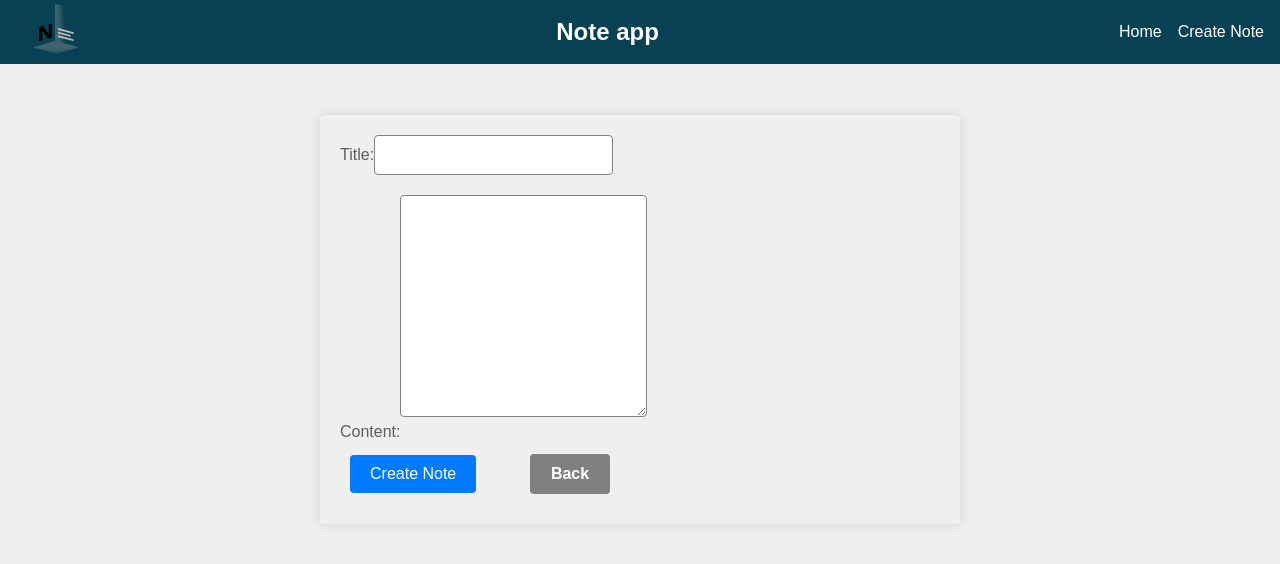
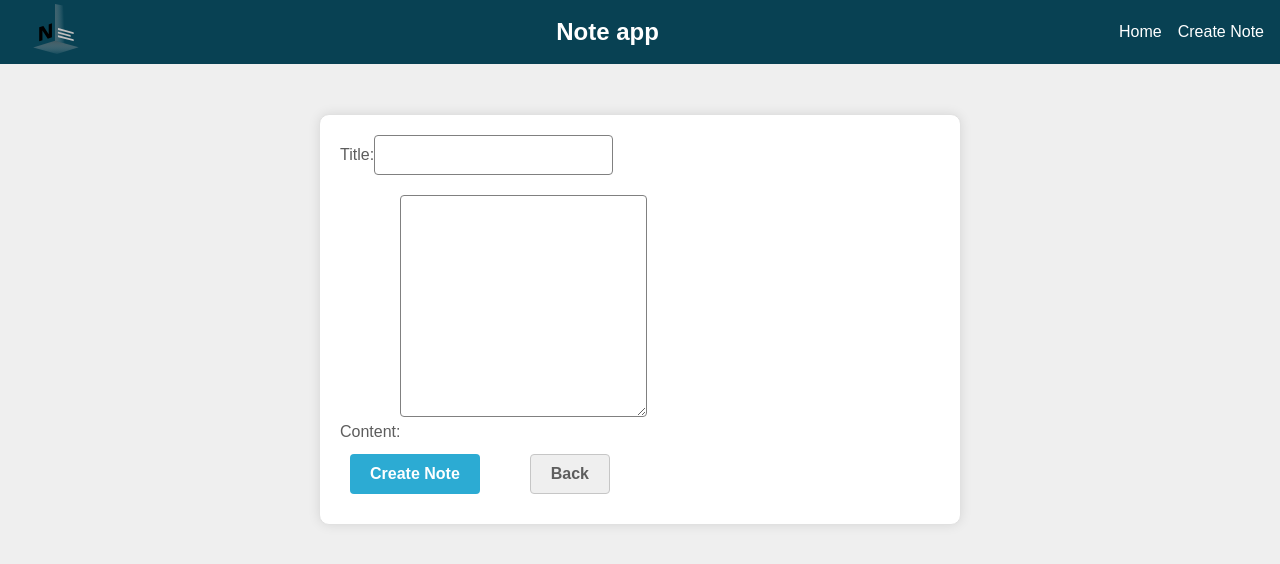
Before and after one commit to zahariev/note-taking-app, a React (Vite) app: page /create in a window 1280 px wide. Shown: the top 564 px of the page. Built offline with nearby package versions, Linux system fonts and the light colour scheme.

Commit message:
ref: back button as a separate component

```diff
--- /dev/null
+++ b/src/components/ButtonBack.tsx
@@ -0,0 +1,31 @@
+import styled from "styled-components";
+import { darken } from "polished";
+import Button from "./Button"; // Import the general Button
+
+interface ButtonProps {
+  color?: string;
+  backgroundColor?: string;
+  border?: string;
+  padding?: string;
+  fontSize?: string;
+  margin?: string;
+  danger?: boolean; // Added this line
+}
+
+// all values can be set to css values defined in the main style css file
+const StyledButton = styled(Button)<ButtonProps>`
+  color: #5d5d5d;
+  background-color: #efefef;
+  border: 1px solid #c6c6c6;
+
+  &:hover {
+    background-color: ${darken(0.1, "#efefef")}
+`;
+
+const ButtonDanger: React.FC<
+  React.ButtonHTMLAttributes<HTMLButtonElement> & ButtonProps
+> = (props) => {
+  return <StyledButton {...props} />;
+};
+
+export default ButtonDanger;
--- a/src/components/ConfirmationDialog.tsx
+++ b/src/components/ConfirmationDialog.tsx
@@ -48,7 +48,7 @@ const ConfirmationDialog: React.FC<Props> = ({
         <p>{message}</p>
         <DialogButtons>
           <Button onClick={onConfirm}>Yes</Button>
-          <Button onClick={onCancel} style={{ backgroundColor: "grey" }}>
+          <Button onClick={onCancel} style={{ backgroundColor: "#efefef" }}>
             No
           </Button>
         </DialogButtons>
--- a/src/pages/CreateEditNote.tsx
+++ b/src/pages/CreateEditNote.tsx
@@ -7,14 +7,16 @@ import { Note } from "../utils/models";
 import styled from "styled-components";
 import Button from "../components/Button";
 import ButtonsContainer from "../components/ButtonsContainer";
+import ButtonBack from "../components/ButtonBack";
 
 const FormContainer = styled.div`
   max-width: 600px;
   margin: 50px auto;
   padding: 20px;
   box-shadow: 0px 0px 12px rgba(0, 0, 0, 0.1);
-  border-radius: 4px;
+  border-radius: 10px;
   border: 1px solid #e1e1e1;
+  background-color: #fff;
 `;
 
 const StyledForm = styled.form`
@@ -24,6 +26,7 @@ const StyledForm = styled.form`
 
 const StyledLabel = styled.label`
   margin-bottom: 8px;
+  background-color: #fff;
 `;
 
 const StyledInput = styled.input`
@@ -32,6 +35,7 @@ const StyledInput = styled.input`
   border: 1px solid grey;
   border-radius: 4px;
   font-size: 16px;
+  background-color: #fff;
 `;
 
 const StyledTextArea = styled.textarea`
@@ -42,20 +46,7 @@ const StyledTextArea = styled.textarea`
   font-size: 16px;
   height: 200px;
   resize: vertical;
-`;
-
-const StyledButton = styled.button`
-  padding: 10px 20px;
-  background-color: #007bff;
-  color: white;
-  border: none;
-  border-radius: 4px;
-  font-size: 16px;
-  cursor: pointer;
-
-  &:hover {
-    background-color: #0056b3;
-  }
+  background-color: #fff;
 `;
 
 const CreateEditNote: React.FC = () => {
@@ -110,15 +101,8 @@ const CreateEditNote: React.FC = () => {
           ></StyledTextArea>
         </div>
         <ButtonsContainer styleProps={{ margin: "10px", maxWidth: "260px" }}>
-          <StyledButton type="submit">
-            {id ? "Update Note" : "Create Note"}
-          </StyledButton>
-          <Button
-            onClick={() => navigate("/")}
-            style={{ backgroundColor: "grey" }}
-          >
-            Back
-          </Button>
+          <Button type="submit">{id ? "Update Note" : "Create Note"} </Button>
+          <ButtonBack onClick={() => navigate(-1)}>Back</ButtonBack>
         </ButtonsContainer>
       </StyledForm>
     </FormContainer>
--- a/src/pages/NoteDetails.tsx
+++ b/src/pages/NoteDetails.tsx
@@ -10,6 +10,7 @@ import Button from "../components/Button";
 import ButtonsContainer from "../components/ButtonsContainer";
 import ButtonDanger from "../components/ButtonDanger";
 import NoteHeader from "../components/NoteHeader";
+import ButtonBack from "../components/ButtonBack";
 
 const DetailContainer = styled.div`
   max-width: 800px;
@@ -51,17 +52,9 @@ const NoteDetailPage: React.FC = () => {
       <NoteHeader note={note} />
       <Content>{note.content}</Content>
       <ButtonsContainer styleProps={{ margin: "10px", maxWidth: "260px" }}>
-        <Button
-          onClick={() => navigate("/")}
-          style={{ backgroundColor: "grey", width: "80px", height: "40px" }}
-        >
-          {/* <Icon
-            src="/src/assets/back.svg"
-            alt="Back"
-            style={{ width: "30px", height: "25px", padding: "-4px 0px" }}
-          /> */}
+        <ButtonBack onClick={() => navigate(-1)} style={{ width: "50px" }}>
           &lt;
-        </Button>
+        </ButtonBack>
 
         <Button onClick={() => navigate(`/edit/${id}`)}>Edit</Button>
         <ButtonDanger onClick={confirmDelete}>Delete</ButtonDanger>
```
